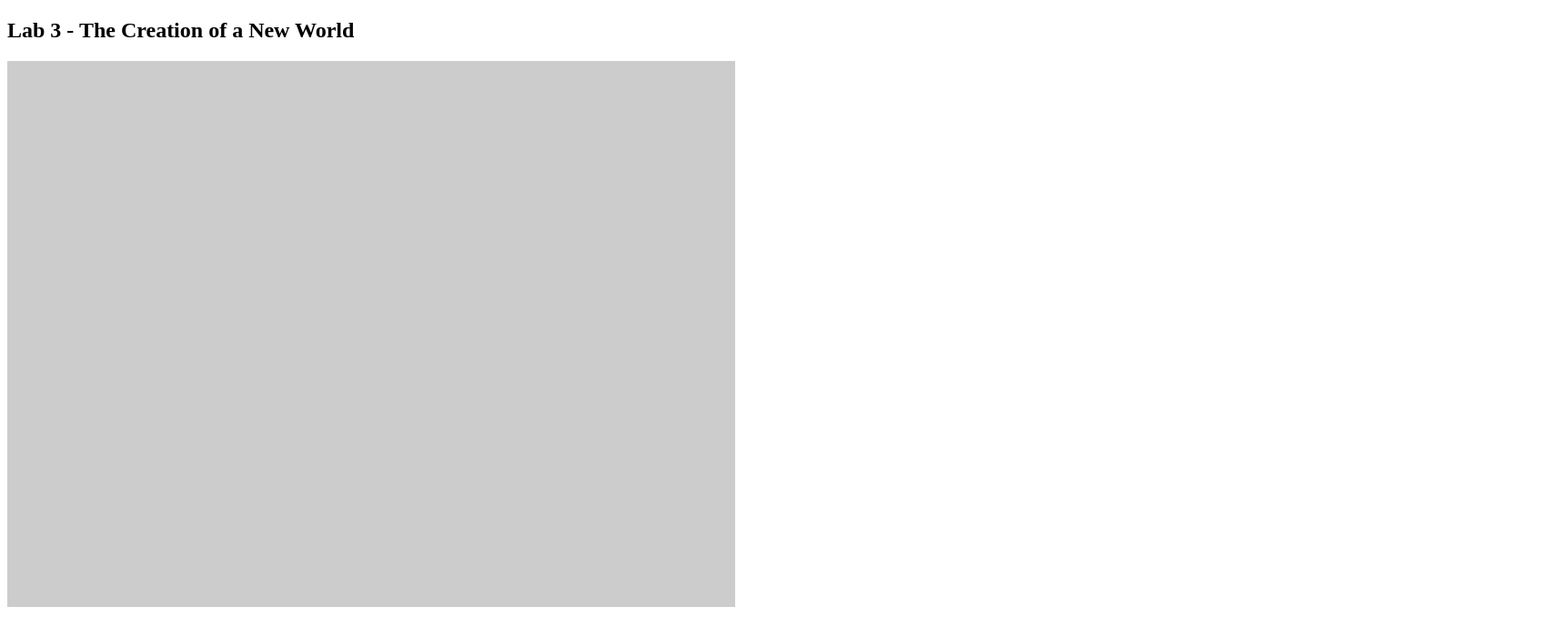
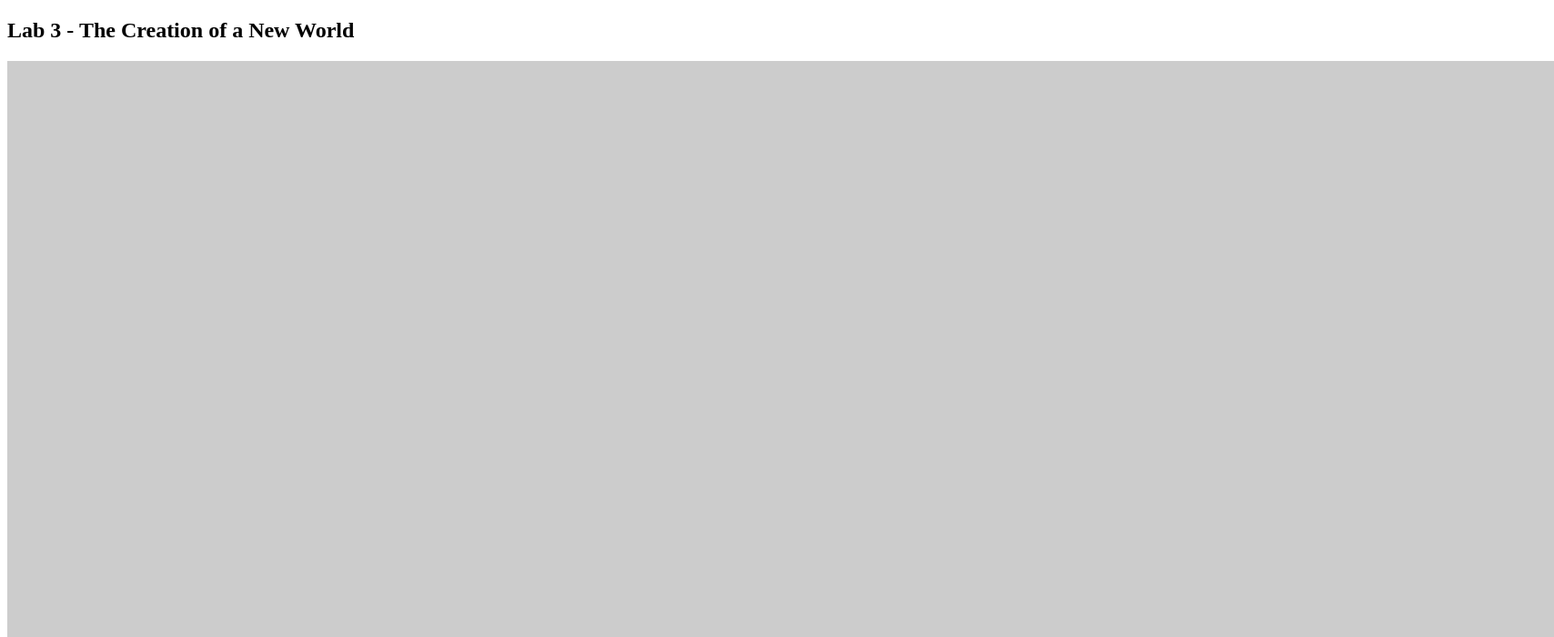
Before and after one commit to TovahParnes/D7045E, a plain HTML site: page Lab 3/webpage.html in a window 1280 px wide. Shown: the top 700 px of the page at 91% size, 1708 px wide, since content can reach past the window. Drawn offline with Linux system fonts and the light colour scheme.

Commit message:
added red object, stil nothing

```diff
--- a/Lab 3/initiation.js
+++ b/Lab 3/initiation.js
@@ -4,9 +4,9 @@ let gl; // The WebGL graphics context.
 let camera;
 let shaderProgram;
 
-let nodes = [];
-let playerNode;
-let playerNodeTransform = mat4(1, 0, 0, 0, 0, 1, 0, 0, 0, 0, 1, 5, 0, 0, 0, 1);
+let objects = [];
+let playerObject;
+var playerTransform = mat4(1, 0, 0, 0, 0, 1, 0, 0, 0, 0, 1, 5, 0, 0, 0, 1);
 
 const minSize = 0.1;
 const maxSize = 0.6;
@@ -33,13 +33,38 @@ function init() {
 
 	camera = new Camera(gl, shaderProgram.getProgram());
 
-	let cube = new Cuboid(gl, 0.1, 0.1, 0.1, shaderProgram.getProgram());
 	let greenMaterial = new MonoMaterial(
 		gl,
 		shaderProgram.getProgram(),
 		[0, 1, 0, 1]
 	);
-	playerNode = new GraphicsNode(gl, cube, greenMaterial, playerNodeTransform);
+	let redMaterial = new MonoMaterial(
+		gl,
+		shaderProgram.getProgram(),
+		[1, 0, 0, 1]
+	);
+
+	let cube = new Cuboid(gl, 0.1, 0.1, 0.1, shaderProgram.getProgram());
+	playerObject = new GraphicsNode(gl, cube, greenMaterial, playerTransform);
+
+	var max = 10;
+	var min = -10;
+	var maxZ = 10;
+	var minZ = -40;
+	for (let i = 0; i < numCubes; i++) {
+		let backgroundCube = new Cuboid(
+			gl,
+			0.1,
+			0.1,
+			0.1,
+			shaderProgram.getProgram()
+		);
+		var x = Math.floor(Math.random() * (max - min)) + min;
+		var y = Math.floor(Math.random() * (max - min)) + min;
+		var z = Math.floor(Math.random() * (maxZ - minZ)) + minZ;
+		var transform = mat4(1, 0, 0, x, 0, 1, 0, y, 0, 0, 1, z, 0, 0, 0, 1);
+		objects.push(new GraphicsNode(gl, backgroundCube, redMaterial, transform));
+	}
 
 	window.addEventListener("keydown", handleKeyPress);
 	render();
@@ -48,7 +73,7 @@ function init() {
 function render() {
 	gl.clear(gl.COLOR_BUFFER_BIT);
 	shaderProgram.activate();
-	playerNode.draw(shaderProgram.getProgram());
+	playerObject.draw(shaderProgram.getProgram());
 
 	requestAnimationFrame(render);
 }
@@ -71,5 +96,5 @@ function handleKeyPress(event) {
 
 	// Update the player node's transform
 	const moveMatrix = translate(translation);
-	playerNode.update(moveMatrix);
+	playerObject.update(moveMatrix);
 }
--- a/Lab 3/webpage.html
+++ b/Lab 3/webpage.html
@@ -48,7 +48,7 @@
 		>
 
 		<div id="canvas-holder">
-			<canvas id="webglcanvas" width="800" height="600"></canvas>
+			<canvas id="webglcanvas" width="1700px" height="900px"></canvas>
 		</div>
 
 		<script>
```
